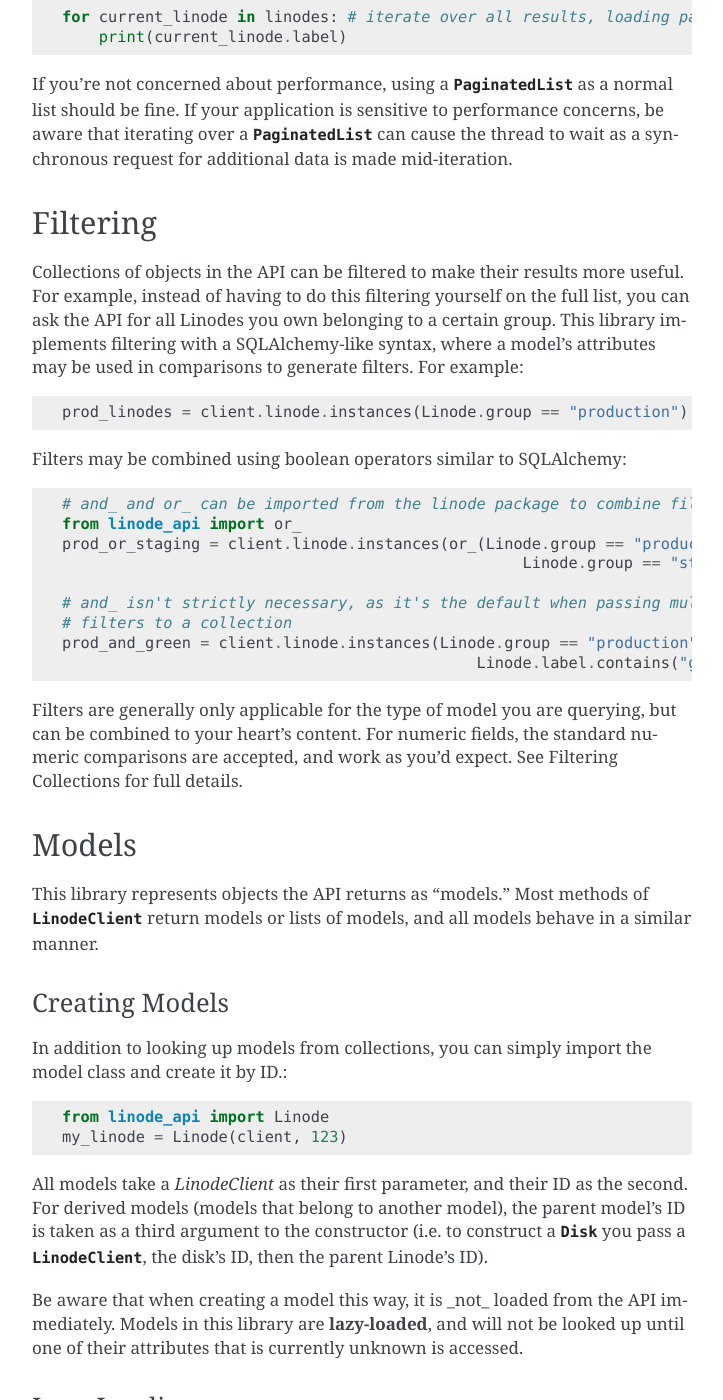
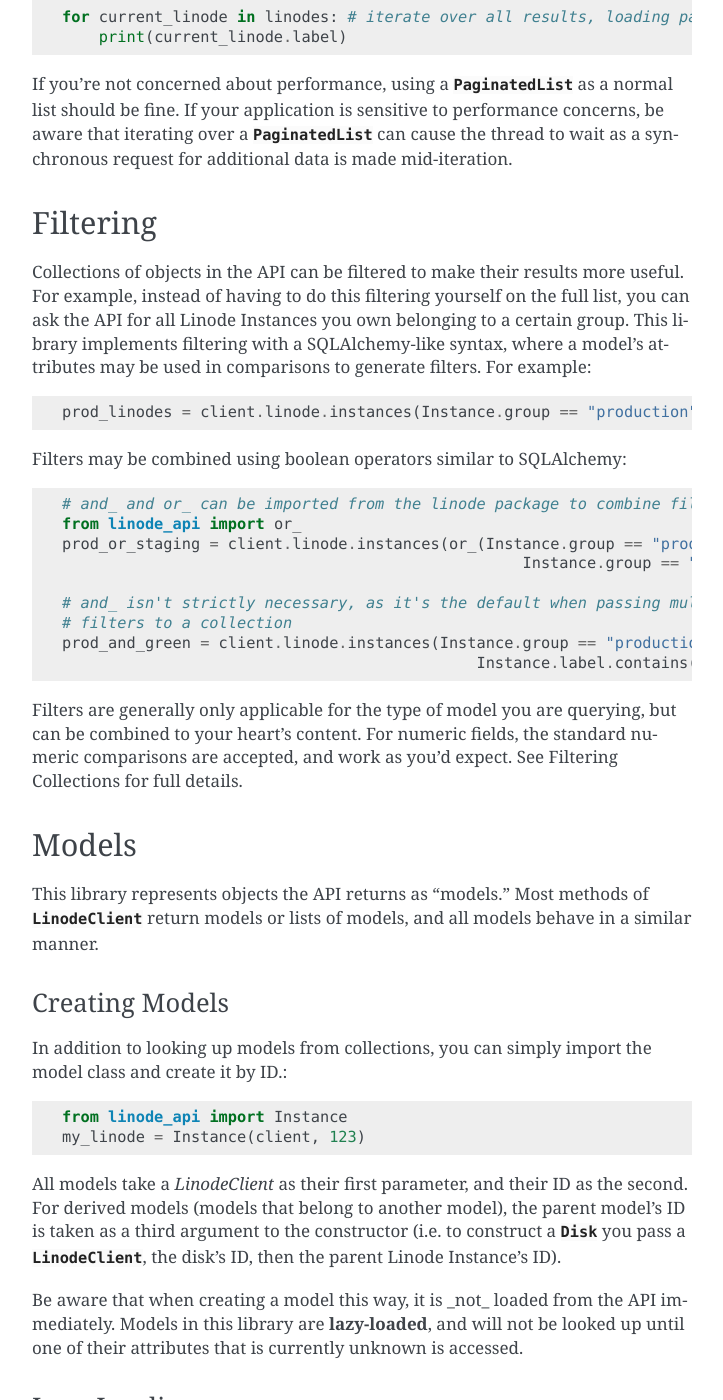
Before and after one commit to linode/linode_api4-python, a Sphinx documentation site: the page built from docs/guides/core_concepts.rst, in a window 1280 px wide and 1400 px high, scrolled down 635 px. Shown: the whole window, without its empty margins (388-1111 px from the left). Built offline with Sphinx 7.4.7, drawn with Linux system fonts in a browser that asks for light colours; some of the changed text lies outside the part shown.

Commit message:
Renamed the "Linode" class to "Instance"
This is to bring the class more inline with the API's naming convention
- Linode Instances or Instances is the proper name.

```diff
--- a/docs/guides/core_concepts.rst
+++ b/docs/guides/core_concepts.rst
@@ -44,24 +44,24 @@ Filtering
 
 Collections of objects in the API can be filtered to make their results more
 useful.  For example, instead of having to do this filtering yourself on the
-full list, you can ask the API for all Linodes you own belonging to a certain
-group.  This library implements filtering with a SQLAlchemy-like syntax, where
-a model's attributes may be used in comparisons to generate filters.  For
-example::
+full list, you can ask the API for all Linode Instances you own belonging to a
+certain group.  This library implements filtering with a SQLAlchemy-like
+syntax, where a model's attributes may be used in comparisons to generate
+filters.  For example::
 
-   prod_linodes = client.linode.instances(Linode.group == "production")
+   prod_linodes = client.linode.instances(Instance.group == "production")
 
 Filters may be combined using boolean operators similar to SQLAlchemy::
 
    # and_ and or_ can be imported from the linode package to combine filters
    from linode_api import or_
-   prod_or_staging = client.linode.instances(or_(Linode.group == "production",
-                                                     Linode.group == "staging"))
+   prod_or_staging = client.linode.instances(or_(Instance.group == "production",
+                                                     Instance.group == "staging"))
 
    # and_ isn't strictly necessary, as it's the default when passing multiple
    # filters to a collection
-   prod_and_green = client.linode.instances(Linode.group == "production",
-                                                Linode.label.contains("green"))
+   prod_and_green = client.linode.instances(Instance.group == "production",
+                                                Instance.label.contains("green"))
 
 Filters are generally only applicable for the type of model you are querying,
 but can be combined to your heart's content.  For numeric fields, the standard
@@ -81,14 +81,14 @@ Creating Models
 In addition to looking up models from collections, you can simply import the
 model class and create it by ID.::
 
-   from linode_api import Linode
-   my_linode = Linode(client, 123)
+   from linode_api import Instance
+   my_linode = Instance(client, 123)
 
 All models take a `LinodeClient` as their first parameter, and their ID as the
 second.  For derived models (models that belong to another model), the parent
 model's ID is taken as a third argument to the constructor (i.e. to construct
 a :any:`Disk` you pass a :any:`LinodeClient`, the disk's ID, then the parent
-Linode's ID).
+Linode Instance's ID).
 
 Be aware that when creating a model this way, it is _not_ loaded from the API
 immediately.  Models in this library are **lazy-loaded**, and will not be looked
@@ -156,10 +156,10 @@ models can also be deleted in a similar fashion.::
 Relationships
 ^^^^^^^^^^^^^
 
-Many models are related to other models (for example a Linode has disks, configs,
-volumes, backups, a region, etc).  Related attributes are accessed like
-any other attribute on the model, and will emit an API call to retrieve the
-related models if necessary.::
+Many models are related to other models (for example a Linode Instance has
+disks, configs, volumes, backups, a region, etc).  Related attributes are
+accessed like any other attribute on the model, and will emit an API call to
+retrieve the related models if necessary.::
 
    len(my_linode.disks) # emits an API call to retrieve related disks
    my_linode.disks[0] # no API call emitted - this is already loaded
--- a/docs/guides/oauth.rst
+++ b/docs/guides/oauth.rst
@@ -75,9 +75,9 @@ construct lists of scopes to request.  OAuth scopes are divided into
 access to, and "subscopes," the level of access requested to a particular
 entity class.  For example, if you are writing a frontend to manage
 NodeBalancers, you may need access to create and modify NodeBalancers, and also
-to list Linodes (to display more information about the individual backends).
-In this hypothetical case, you would likely want to construct your requested
-scopes like this::
+to list Linode Instances (to display more information about the individual
+backends).  In this hypothetical case, you would likely want to construct your
+requested scopes like this::
 
    requested_scopes = [OAuthScopes.NodeBalancer.all, OAuthScopes.Linodes.view]
 
--- a/docs/linode_api/linode_client.rst
+++ b/docs/linode_api/linode_client.rst
@@ -55,8 +55,8 @@ although generally they are named the same as the first word of the group.
 LinodeGroup
 ^^^^^^^^^^^
 
-Includes methods for managing and creating Linodes, as well as accessing and
-working with associated features.
+Includes methods for managing and creating Linode Instances, as well as
+accessing and working with associated features.
 
 .. autoclass:: linode.linode_client.LinodeGroup
    :members:
```
Also changed, not shown: docs/guides/getting_started.rst (+17 -15 lines), docs/linode_api/paginated_list.rst (+7 -7 lines), examples/install-on-linode/README.md, 10 other files.
